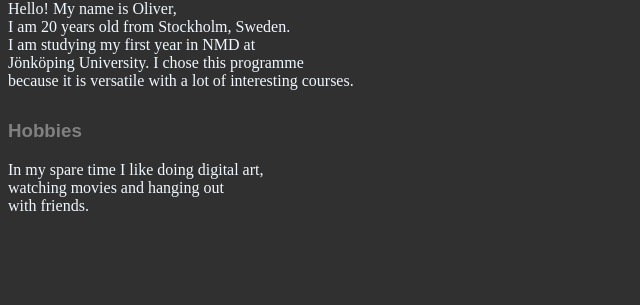
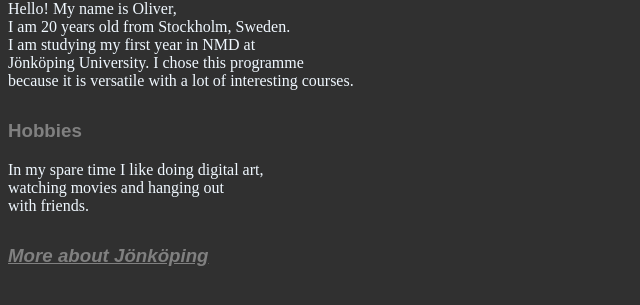
Before and after one commit to ju-nmd2022/wuid-portfolio-Blol22ck, a plain HTML site: page index.html in a window 1280 px wide. Shown: the part 417-722 px from the top of the page, without its empty margins (0-640 px from the left). Drawn offline with Linux system fonts and the light colour scheme.

Commit message:
Portfolio New

```diff
--- a/JP/Secon.css
+++ b/JP/Secon.css
@@ -4,7 +4,7 @@ h1{
     color: aliceblue;
 }
 .background{
-    background-color: rgb(30, 30, 30);
+    background-color: #303030
 }
 h2{
     color: aliceblue;
--- a/Main.CSS
+++ b/Main.CSS
@@ -28,3 +28,7 @@ h3{
     margin-right: 10px;
 
 }
+.Jön{
+    font-style: italic;
+    text-decoration: underline;
+}
--- a/index.html
+++ b/index.html
@@ -21,6 +21,7 @@
     <p class="paragraph1"> In my spare time I like doing digital art,
         <br/> watching movies and hanging out
         <br /> with friends. </p>
+        <h3 class="Jön"> More about Jönköping </h3>
 
 
 </body>
```
